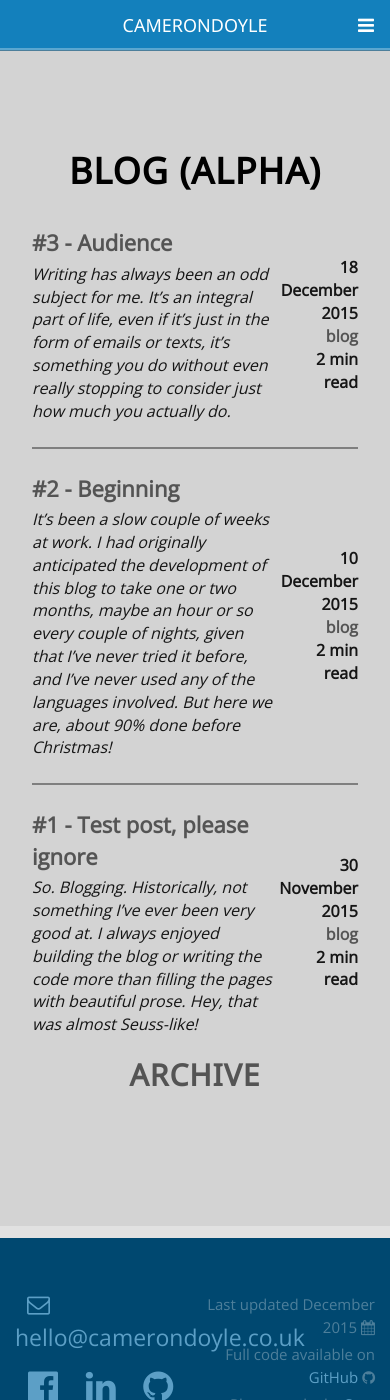
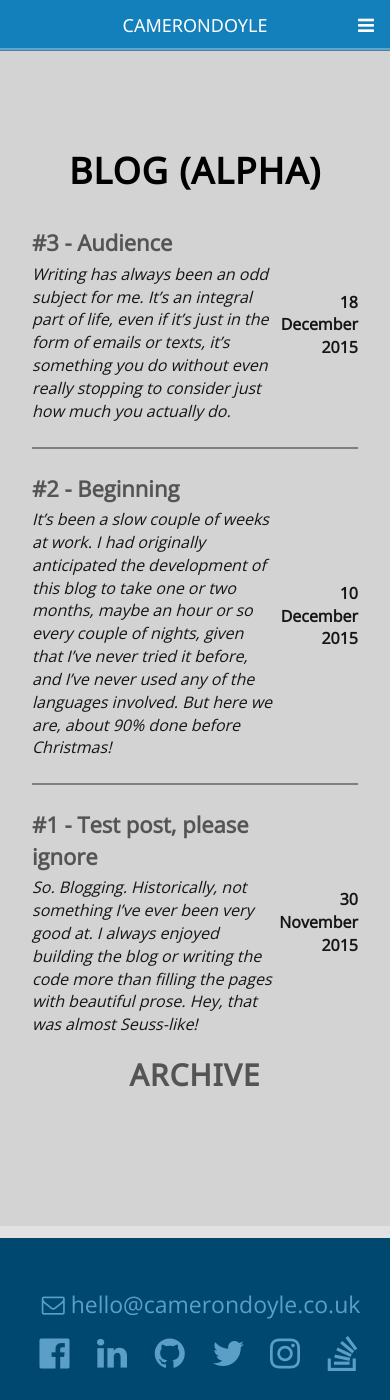
Before and after one commit to CameronD17/camerond17.github.io, a Jekyll site: the page built from index.html, in a window 390 px wide and 1400 px high, scrolled down 4502 px. Built offline with Jekyll 4.4.1, drawn with Linux system fonts in a browser that asks for light colours; nearby versions of some CDN libraries.

Commit message:
Updated img tags, improved mobile-friendliness of blog/footer

```diff
--- a/_includes/head.html
+++ b/_includes/head.html
@@ -15,5 +15,5 @@
     <link rel="stylesheet" href="http://fonts.googleapis.com/css?family=Rock+Salt" type="text/css">
     <link rel="stylesheet" href="https://maxcdn.bootstrapcdn.com/bootstrap/3.3.5/css/bootstrap.min.css">
     <link rel="stylesheet" href="https://maxcdn.bootstrapcdn.com/font-awesome/4.4.0/css/font-awesome.min.css">
-    <link rel="stylesheet" href="{{ '/assets/css/main.css' | prepend: site.url }}">
+    <link rel="stylesheet" href="/assets/css/main.css">
 </head>
--- a/assets/css/main.css
+++ b/assets/css/main.css
@@ -282,7 +282,7 @@ a:focus {
 /* About Section */
 
 .abbr {
-    border-bottom:1px dotted #FFFFFF;
+    border-bottom:1px dotted #000;
 }
 
 .about-img {
@@ -440,11 +440,29 @@ a:focus {
     text-align: left;
 }
 
-.post-date {
+.blog-teaser-post-date {
     font-size: 16px;
     vertical-align: middle !important;
     text-align: right;
     width: 25%;
+}
+
+.blog-teaser-wordcount {
+    display: none;
+}
+
+.blog-teaser-tag {
+    display: none;
+}
+
+@media(min-width:768px){
+    .blog-teaser-wordcount {
+        display: inline;
+    }
+
+    .blog-teaser-tag {
+        display: inline;
+    }
 }
 
 .post-excerpt {
@@ -472,15 +490,17 @@ a:focus {
     text-align: center;
 }
 
+.archive-section {
+    width: 100%;
+    padding: 0 10px;
+}
+
+
+@media(min-width:1200px){
+
     .archive-title {
         margin: 0;
         padding: 15px 0 15px 0;
-}
-
-.archive-section {
-    width: 100%;
-    padding: 0 10px;
-    border-bottom: 2px solid rgba(000,000,000,0.9);
     }
 
     .archive-divider-left{
@@ -492,6 +512,7 @@ a:focus {
         height: 100%;
         border-left: 2px solid black;
         margin-left: -2px;
+    }
 }
 
 /* Contact Section & Footer */
@@ -520,6 +541,20 @@ footer {
 }
 
 .left-footer {
+    width: 100%;
+    text-align: center;
+}
+
+.left-footer p {
+    font-size: 15px;
+}
+
+.right-footer {
+    display: none;
+}
+
+@media(min-width:768px){
+    .left-footer {
         float: left;
         width: 50%;
     }
@@ -530,6 +565,7 @@ footer {
     }
 
     .right-footer {
+        display: inline;
         float: right;
         width: 50%;
     }
@@ -538,6 +574,7 @@ footer {
         font-size: 15px;
         text-align: right;
         margin: 5px 0;
+    }
 }
 
 .fa {
--- a/assets/js/home.js
+++ b/assets/js/home.js
@@ -12,33 +12,33 @@ function loadImages() {
         profileImg.className="img-circle about-img";
         profile.appendChild(profileImg);
 
-        var blyth = document.getElementById("blyth-img");
+        var blyth = document.getElementById("abt-blyth-img");
         var blythImg=document.createElement("img");
-        blythImg.src="assets/img/blyth.jpg"
+        blythImg.src="assets/img/abt_blyth.jpg"
         blythImg.className="img-circle";
         blyth.appendChild(blythImg);
 
-        var code = document.getElementById("code-img");
+        var code = document.getElementById("abt-code-img");
         var codeImg=document.createElement("img");
-        codeImg.src="assets/img/code.jpg"
+        codeImg.src="assets/img/abt_code.jpg"
         codeImg.className="img-circle";
         code.appendChild(codeImg);
 
-        var travel = document.getElementById("travel-img");
+        var travel = document.getElementById("abt-travel-img");
         var travelImg=document.createElement("img");
-        travelImg.src="assets/img/travel.jpg"
+        travelImg.src="assets/img/abt_travel.jpg"
         travelImg.className="img-circle";
         travel.appendChild(travelImg);
 
-        var cgi = document.getElementById("cgi-img");
+        var cgi = document.getElementById("exp-cgi-img");
         var cgiImg=document.createElement("img");
-        cgiImg.src="assets/img/cgi_logo.png"
+        cgiImg.src="assets/img/exp_cgi.jpg"
         cgiImg.className="img-circle";
         cgi.appendChild(cgiImg);
 
-        var graduation = document.getElementById("graduation-img");
+        var graduation = document.getElementById("exp-ncl-img");
         var graduationImg=document.createElement("img");
-        graduationImg.src="assets/img/graduation.jpg"
+        graduationImg.src="assets/img/exp_ncl.jpg"
         graduationImg.className="img-circle";
         graduation.appendChild(graduationImg);
     }
--- a/index.html
+++ b/index.html
@@ -38,7 +38,7 @@ custom_js: home
                 <div class="experience-divider"></div>
 
                 <div class="col-lg-12">
-                    <div class="col-lg-3" id="blyth-img"></div>
+                    <div class="col-lg-3" id="abt-blyth-img"></div>
                     <div class="col-lg-9 about-paragraph">
                         <p>I was born, raised, and educated in the beautiful north-east of <span itemprop="nationality">England</span>, first in the small seaside town of <a href="http://en.wikipedia.org/wiki/Blyth,_Northumberland" target="_blank"><span itemprop="birthPlace">Blyth</span>&nbsp;<i class="fa fa-external-link-square fa-fw"></i></a> in south-east Northumberland, and later in the thriving city of <a href="http://en.wikipedia.org/wiki/Newcastle_upon_Tyne" target="_blank">Newcastle-upon-Tyne&nbsp;<i class="fa fa-external-link-square fa-fw"></i></a>. After graduating in 2014 from Newcastle University, I moved north of the border to live and work in <a href="http://en.wikipedia.org/wiki/Edinburgh" target="_blank">Edinburgh&nbsp;<i class="fa fa-external-link-square fa-fw"></i></a>.</p>
                     </div>
@@ -47,10 +47,10 @@ custom_js: home
                     <div class="col-lg-9 about-paragraph">
                         <p>From a young age, I've had a keen interest in all things technical, although I've never been able to pinpoint the start of this fascination. I enjoy writing code, designing and developing programs and games, and expanding my repertoire of languages and technologies. Most of my code projects are available on <a href="http://github.com/CameronD17" target="_blank">GitHub&nbsp;<i class="fa fa-external-link-square fa-fw"></i></a>.</p>
                     </div>
-                    <div class="col-lg-3" id="code-img"></div>
+                    <div class="col-lg-3" id="abt-code-img"></div>
                 </div>
                 <div class="col-lg-12">
-                    <div class="col-lg-3" id="travel-img"></div>
+                    <div class="col-lg-3" id="abt-travel-img"></div>
                     <div class="col-lg-9 about-paragraph">
                         <p>When I'm <abbr title="Away From Keyboard">AFK</abbr>, I spend as much time as physically possible travelling the world, immersing myself in local cultures, and adding to my ever-expanding collection of Hard Rock Café t-shirts. When I'm not on the road (and sometimes when I am), I spend an unhealthy amount of time and money on my other two vices; third-wave coffee and single-malt Scotch.</p>
                     </div>
@@ -261,7 +261,7 @@ custom_js: home
                     <p>I joined CGI as a graduate in the summer of 2014, and began working in various roles in the Government sector, including automation and performance testing.
                     <a class="read-more" data-toggle="collapse" data-target="#cgi-read-more" aria-expanded="false" aria-controls="cgi-read-more"><span>Read more&nbsp;</span><i class="fa fa-toggle-down"></i></a></p>
                 </div>
-                <div class="col-lg-3" id="cgi-img"></div>
+                <div class="col-lg-3" id="exp-cgi-img"></div>
                 <div class="col-lg-12">
                     <div class="collapse experience-section" id="cgi-read-more">
                         <h4>Scottish Government - AFRC</h4>
@@ -273,7 +273,7 @@ custom_js: home
                 <div class="experience-divider"></div>
 
                 <!--University Experience-->
-                <div class="col-lg-3" id="graduation-img"></div>
+                <div class="col-lg-3" id="exp-ncl-img"></div>
                 <div class="col-lg-9">
                     <h3><span class="light">2010-2014</span> <span itemprop="alumniOf">University of Newcastle-Upon-Tyne</span> </h3>
                     <p>In the summer of 2014, I graduated from <a href="http://www.ncl.ac.uk">Newcastle University&nbsp;<i class="fa fa-external-link-square fa-fw"></i></a> with an upper second-class honours (2:1) degree in Computer Science.
@@ -301,11 +301,11 @@ custom_js: home
                     {% for post in site.posts limit:3 %}
                         <tr class="post-teaser">
                             <td class="post-title"><a href="{{ post.url | prepend: site.url }}">#{{ forloop.rindex }} - {{ post.title }}</a></td>
-                            <td rowspan="2" class="post-date">{{ post.date | date: "%d %B %Y" }}<br \>
+                            <td rowspan="2" class="blog-teaser-post-date">{{ post.date | date: "%d %B %Y" }}<span class="blog-teaser-tag"><br \>
                             {% for tag in post.tags %}
                                 <a href="{{ site.url }}/blog/#{{tag}}">{{tag}}</a>{% unless post.tags.size == 1 %}{% if forloop.rindex0 == 1 %} &{% elsif forloop.last == false %}, {% endif %}{% endunless %}
-                            {% endfor %}<br \>
-                            {{ post.content | number_of_words | divided_by: 200 | plus: 1 }} min read
+                            {% endfor %}</span><span class="blog-teaser-wordcount"><br \>
+                            {{ post.content | number_of_words | divided_by: 200 | plus: 1 }} min read</span>
                             </td>
                         </tr>
                         <tr>
```
Also changed, not shown: assets/img/abt_blyth.jpg (renamed from assets/img/blyth.jpg), assets/img/abt_code.jpg (renamed from assets/img/code.jpg), assets/img/abt_travel.jpg (renamed from assets/img/travel.jpg), assets/img/cgi_logo.png (deleted), assets/img/exp_cgi.jpg (added), assets/img/exp_ncl.jpg (renamed from assets/img/graduation.jpg). Lines whose indentation alone changed are shown as unchanged.
